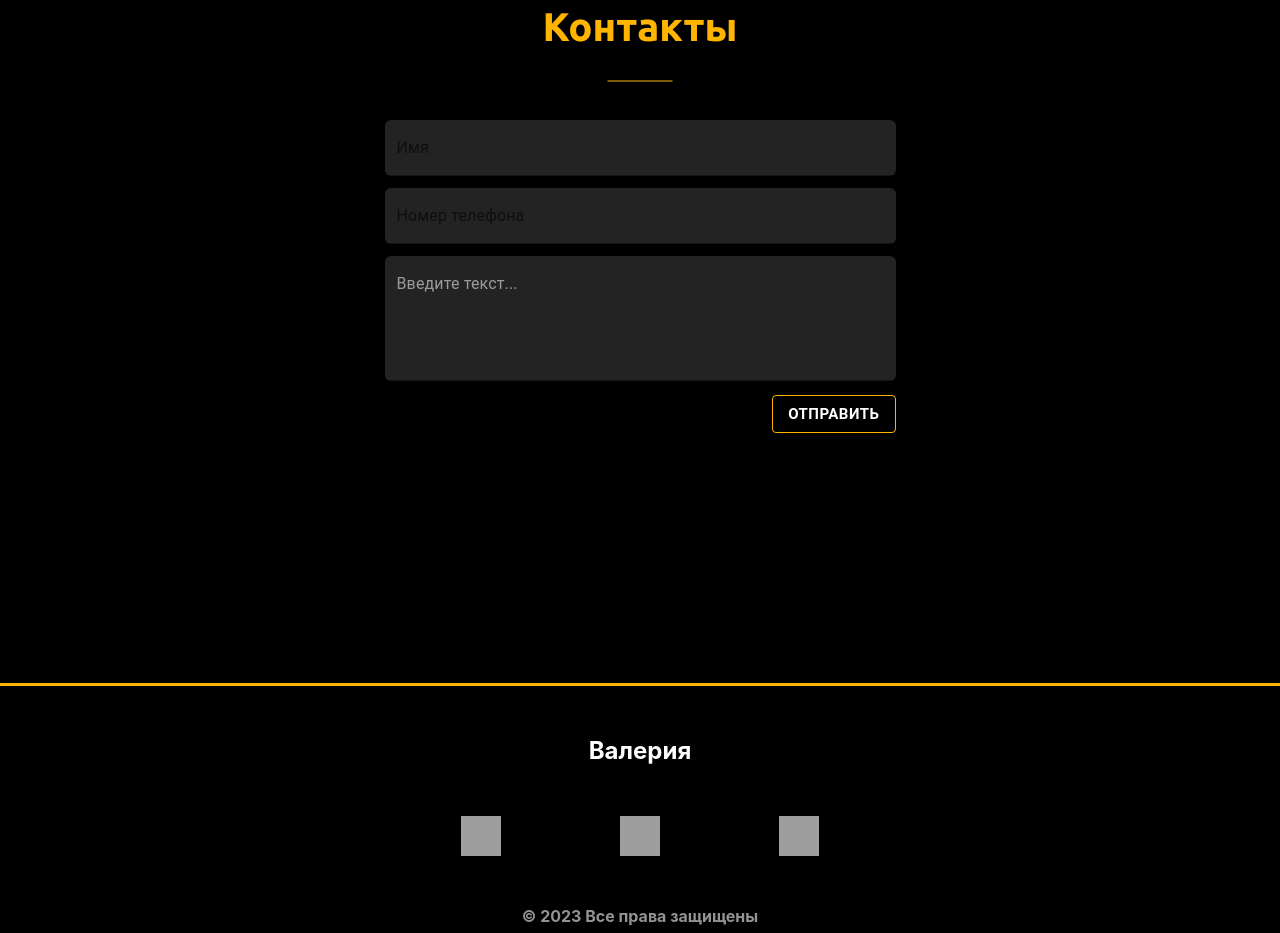
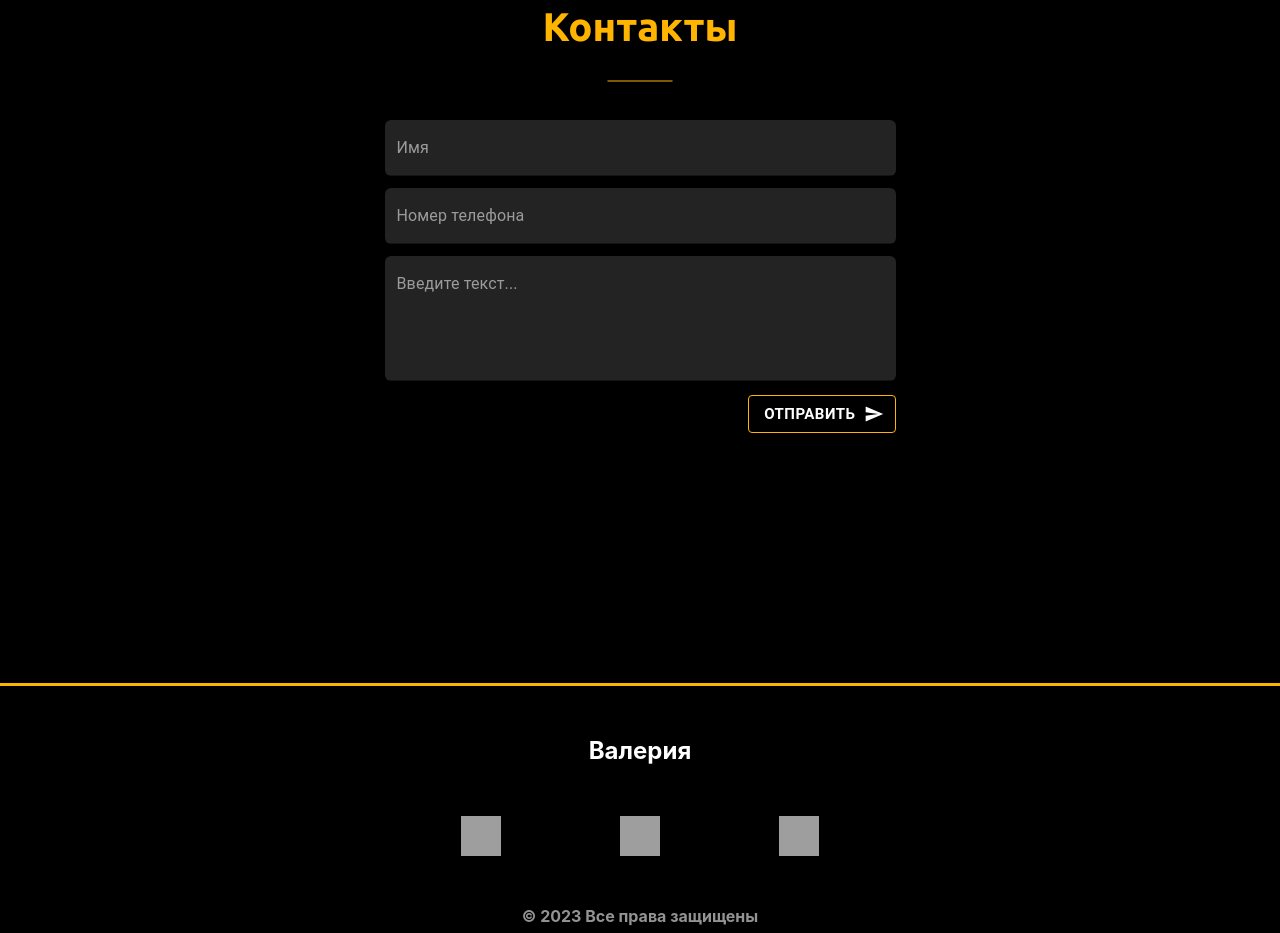
Before and after one commit to ValeriaBog/Portfolio, a React (Create React App) app: page / in a window 1280 px wide. Shown: the part 2540-3473 px from the top of the page. Built offline with nearby package versions, Linux system fonts and the light colour scheme; grey boxes are pictures that could not be loaded.

Commit message:
Added new elements

```diff
--- a/package.json
+++ b/package.json
@@ -9,7 +9,8 @@
     "@material-ui/core": "^5.0.0-beta.5",
     "@material-ui/icons": "^4.11.3",
     "@material-ui/styled-engine-sc": "^5.0.0-beta.5",
-    "@mui/material": "^5.13.7",
+    "@mui/icons-material": "^5.14.0",
+    "@mui/material": "^5.14.0",
     "@testing-library/jest-dom": "^5.14.1",
     "@testing-library/react": "^13.0.0",
     "@testing-library/user-event": "^13.2.1",
--- a/src/components/contacts/Contacts.tsx
+++ b/src/components/contacts/Contacts.tsx
@@ -3,32 +3,40 @@ import s from './Contacts.module.scss'
 import sContainer from '../../common/styles/Container.module.scss'
 import TextField from "@mui/material/TextField";
 import Button from "@mui/material/Button";
-// import SendIcon from '@mui/icons-material/Send';
 import Title from "../../common/components/Title";
-import {styled} from "@mui/system";
+import SendIcon from '@mui/icons-material/Send';
 
 
 
 function Contacts() {
 
-    const styles={
+    const stylesInputs = {
         "& .css-10botns-MuiInputBase-input-MuiFilledInput-input": {color: "rgb(255,255,255)"},
-        "& .css-16wsfxt": {color:"rgba(194,193,193,0.76)"},
-        "& .css-2bbgvg-MuiInputBase-root-MuiFilledInput-root:after": {borderBottom:"2px solid #ffb400"},
-        "& .css-bpg8fg-MuiFormLabel-root-MuiInputLabel-root.Mui-focused": {color:"#ffb400"},
+        "& .css-17qms1e": {color: "rgb(255,255,255)"},
+        "& .css-16wsfxt": {color: "rgba(194,193,193,0.76)"},
+        "& .css-1o7gkuu-MuiFormLabel-root-MuiInputLabel-root": {color: "rgba(194,193,193,0.76)"},
+        "& .css-imrgth": {color: "rgba(194,193,193,0.76)"},
+        "& .css-bpg8fg-MuiFormLabel-root-MuiInputLabel-root": {color: "rgba(194,193,193,0.76)"},
+        "& .css-2bbgvg-MuiInputBase-root-MuiFilledInput-root:after": {borderBottom: "2px solid #ffb400"},
+        "& .css-17qms1e::after": {borderBottom: "2px solid #ffb400"},
+        "& .css-bpg8fg-MuiFormLabel-root-MuiInputLabel-root.Mui-focused": {color: "#ffb400"},
+        "& .css-imrgth.Mui-focused": {color: "#ffb400"},
 
     };
-    const textarea = {
-        "& .css-k70mun-MuiInputBase-root-MuiFilledInput-root:after": {borderBottom:"2px solid #ffb400"},
-        "& .css-bpg8fg-MuiFormLabel-root-MuiInputLabel-root.Mui-focused": {color:"#ffb400"},
-        "& .css-1o7gkuu-MuiFormLabel-root-MuiInputLabel-root": {color:"rgba(194,193,193,0.76)"},
+    const stylesTextarea = {
+        "& .css-k70mun-MuiInputBase-root-MuiFilledInput-root:after": {borderBottom: "2px solid #ffb400"},
+        "& .css-m8qjwn::after": {borderBottom: "2px solid #ffb400"},
+        "& .css-bpg8fg-MuiFormLabel-root-MuiInputLabel-root.Mui-focused": {color: "#ffb400"},
+        "& .css-imrgth.Mui-focused": {color: "#ffb400"},
+        "& .css-1o7gkuu-MuiFormLabel-root-MuiInputLabel-root": {color: "rgba(194,193,193,0.76)"},
+        "& .css-16wsfxt": {color: "rgba(194,193,193,0.76)"},
+        "& .css-imrgth": {color: "rgba(194,193,193,0.76)"},
+        "& .css-bpg8fg-MuiFormLabel-root-MuiInputLabel-root": {color: "rgba(194,193,193,0.76)"},
         "& .css-k70mun-MuiInputBase-root-MuiFilledInput-root": {color: "rgb(255,255,255)"},
+        "& .css-17qms1e::after": {color: "rgb(255,255,255)"},
 
     };
 
-    const styles2 ={
-        "& .css-16wsfxt": {color:"rgba(194,193,193,0.76)"},
-    }
 
     return (
         <div className={s.contactsBlock}>
@@ -41,7 +49,7 @@ function Contacts() {
                                    fullWidth
                                    color="warning"
                                    className={s.input}
-                                    sx={styles}
+                                   sx={stylesInputs}
                                    margin="dense"
                         />
                         <TextField label="Номер телефона"
@@ -49,7 +57,7 @@ function Contacts() {
                                    fullWidth
                                    color="warning"
                                    className={s.input}
-                                   sx={styles}
+                                   sx={stylesInputs}
                                    margin="dense"
                         />
                         <TextField label="Введите текст..."
@@ -57,18 +65,17 @@ function Contacts() {
                                    fullWidth
                                    color="warning"
                                    className={s.input}
-                                    sx={textarea}
+                                   sx={stylesTextarea}
                                    multiline
                                    rows={4}
                                    margin="dense"
 
 
                         />
-                        <Button variant="outlined"  className={s.button}>
+                        <Button variant="outlined" endIcon={<SendIcon />} className={s.button}>
                             Отправить
                         </Button>
                     </form>
-                    {/*<button className={s.button}>Отправить</button>*/}
                 </div>
             </div>
         </div>
--- a/src/components/nav/Nav.tsx
+++ b/src/components/nav/Nav.tsx
@@ -6,10 +6,6 @@ import {Link} from "react-router-dom";
 function Nav() {
     return (
         <div className={s.nav}>
-            {/*<NavLink to={'/'} className={isActive=>isActive?s.active:s.primary}>Главное</NavLink>*/}
-            {/*<NavLink to={'/skills'} className={isActive=>isActive?s.active:s.primary}>Скиллы</NavLink>*/}
-            {/*<NavLink to={'/works'} style={isActive=>({color: isActive?'#ffb400':'#fff'}) }>Проекты</NavLink>*/}
-            {/*<NavLink to={'/contacts'} style={isActive=>({color: isActive?'#ffb400':'#fff'}) }>Контакты</NavLink>*/}
             <Link to={'/'}>Главное</Link>
             <Link to={'/skills'}>Скиллы</Link>
             <Link to={'/works'}>Проекты</Link>
```
Also changed, not shown: 1 other file (tests, documents, lock files or other folders).
